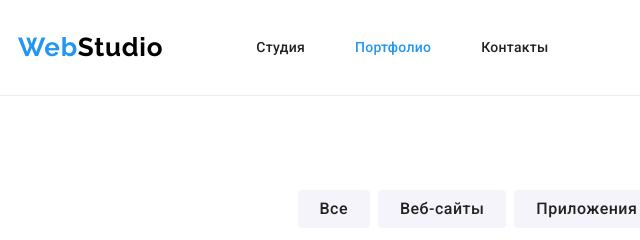
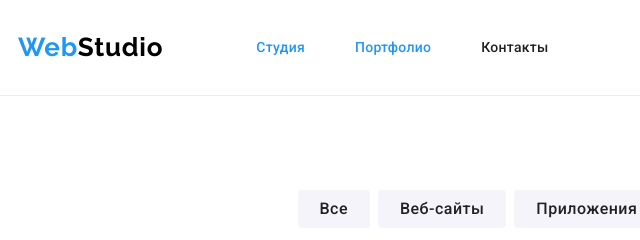
Before and after one commit to TarasZagamula/goit-markup-hw-04, a plain HTML site: page portfolio.html in a window 1280 px wide. In both pictures the pointer is over the link "Студия". Shown: the top 240 px of the page, 37-677 px from the left. Drawn offline with nearby package versions, Linux system fonts and the light colour scheme.

Commit message:
070420222058

```diff
--- a/css/style.css
+++ b/css/style.css
@@ -101,6 +101,10 @@ body {
   line-height: 1.14;
   letter-spacing: 0.02em;
   color: var(--title-color);
+}
+.nav-list-link:hover,
+.nav-list-link:focus {
+  color: var(--accent-color);
 }
 .nav-list-link.current {
   color: var(--accent-color);
```
